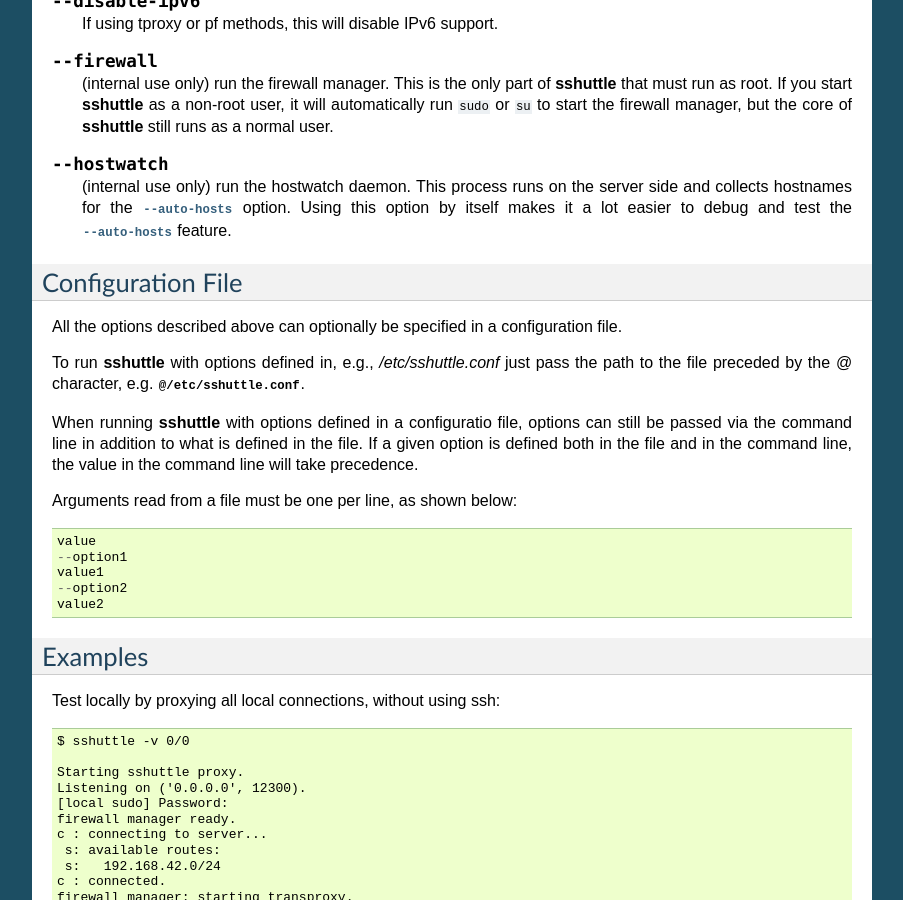
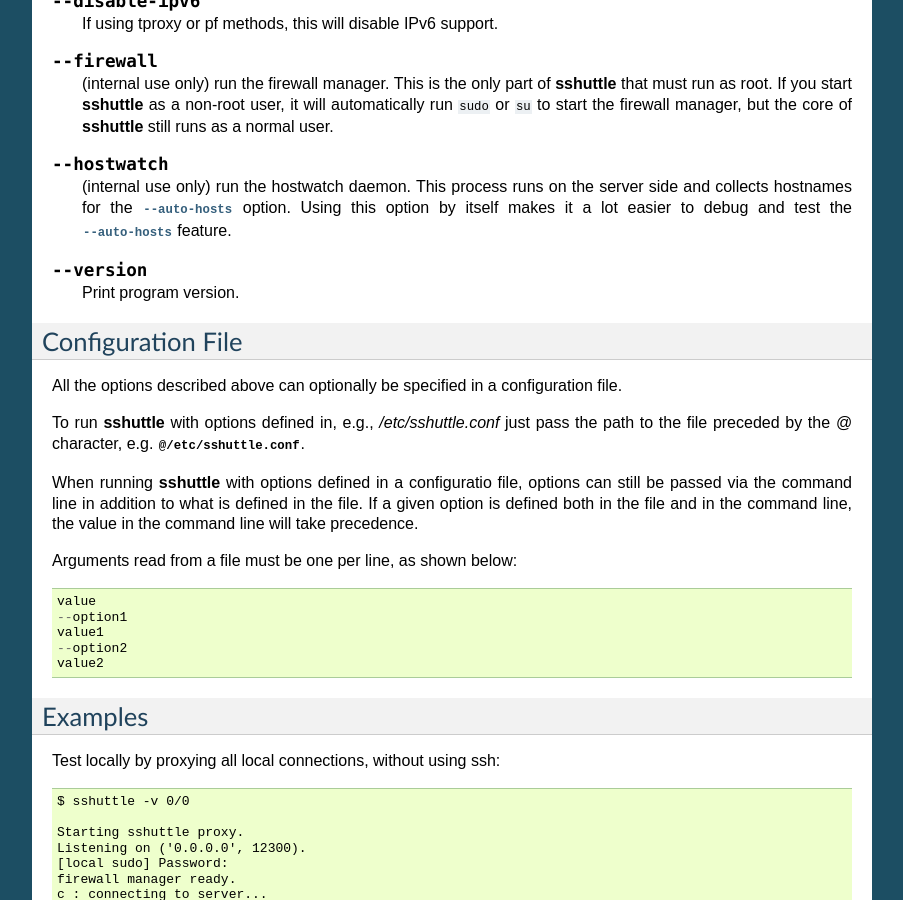
Before and after one commit to sshuttle/sshuttle, a Sphinx documentation site: the page built from docs/manpage.rst, in a window 1280 px wide and 900 px high, scrolled down 2408 px. Shown: the whole window, without its empty margins (198-1101 px from the left). Built offline with Sphinx 7.4.7, drawn with Linux system fonts in a browser that asks for light colours; the version number could not be read and is left out.

Commit message:
Document --version option

```diff
--- a/docs/manpage.rst
+++ b/docs/manpage.rst
@@ -204,6 +204,10 @@
     makes it a lot easier to debug and test the :option:`--auto-hosts`
     feature.
 
+.. option:: --version
+
+    Print program version.
+
 
 Configuration File
 ------------------
```
